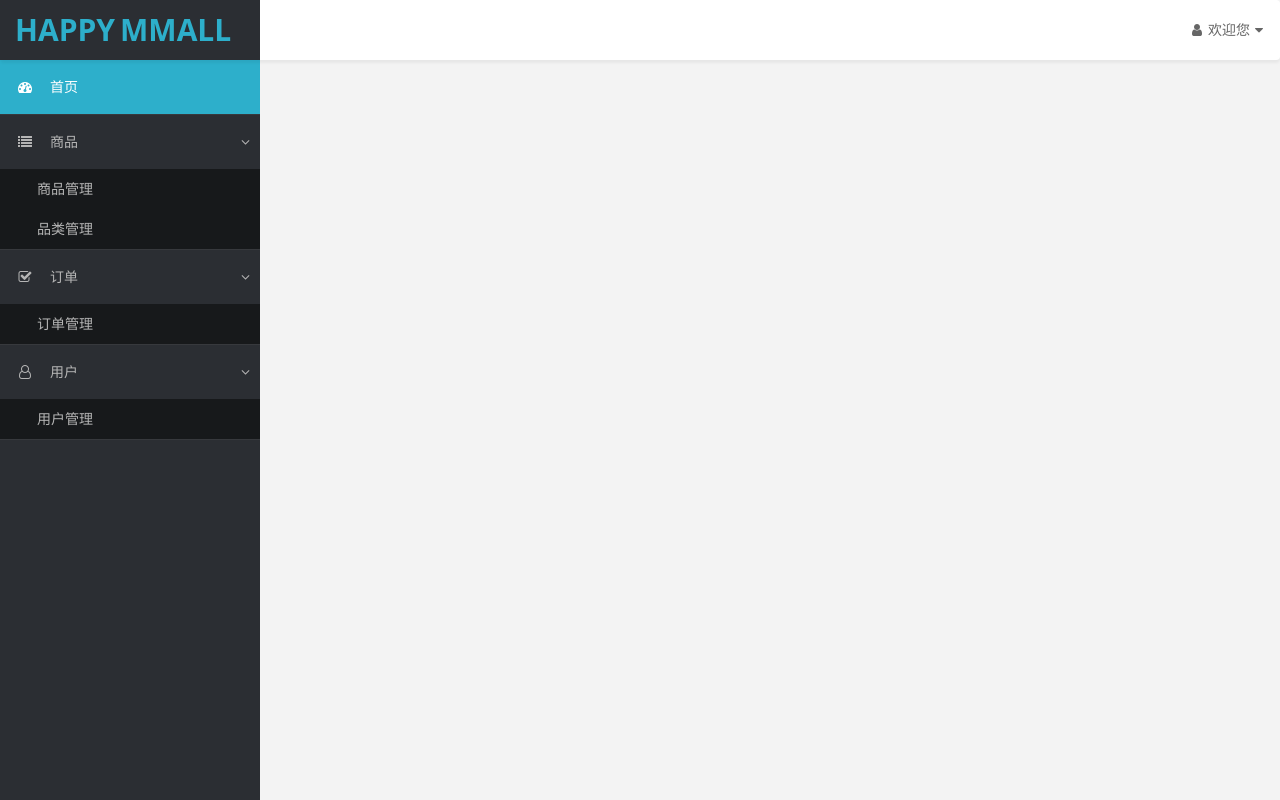
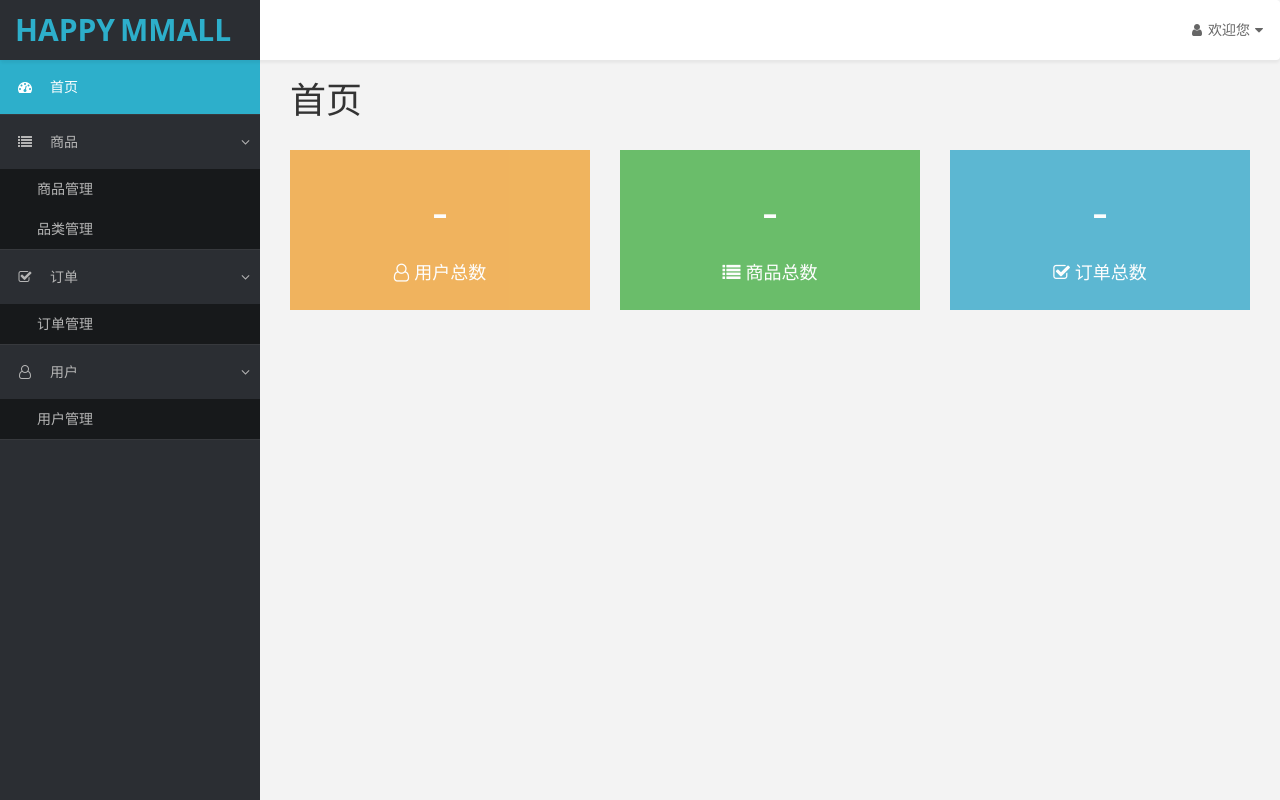
Before and after one commit to XavierJava/react-mall, a React app: page / in a window 1280 px wide. Built offline with nearby package versions, Linux system fonts and the light colour scheme; no server answers.

Commit message:
index page

```diff
--- a/config/webpack.config.dev.js
+++ b/config/webpack.config.dev.js
@@ -202,12 +202,13 @@ module.exports = {
             // its runtime that would otherwise processed through "file" loader.
             // Also exclude `html` and `json` extensions so they get processed
             // by webpacks internal loaders.
-            exclude: [/\.(js|jsx|mjs)$/, /\.html$/, /\.json$/],
+            exclude: [/\.(js|jsx|mjs)$/, /\.html$/, /\.json$/,/\.scss$/],
             loader: require.resolve('file-loader'),
             options: {
               name: 'static/media/[name].[hash:8].[ext]',
             },
           },
+          { test: /\.scss$/, loaders: ['style-loader', 'css-loader', 'sass-loader'], },
         ],
       },
       // ** STOP ** Are you adding a new loader?
--- a/config/webpack.config.prod.js
+++ b/config/webpack.config.prod.js
@@ -222,11 +222,12 @@ module.exports = {
             // it's runtime that would otherwise processed through "file" loader.
             // Also exclude `html` and `json` extensions so they get processed
             // by webpacks internal loaders.
-            exclude: [/\.(js|jsx|mjs)$/, /\.html$/, /\.json$/],
+            exclude: [/\.(js|jsx|mjs)$/, /\.html$/, /\.json$/,/\.scss$/],
             options: {
               name: 'static/media/[name].[hash:8].[ext]',
             },
           },
+          { test: /\.scss$/, loaders: ['style-loader', 'css-loader', 'sass-loader'], },
           // ** STOP ** Are you adding a new loader?
           // Make sure to add the new loader(s) before the "file" loader.
         ],
--- a/package.json
+++ b/package.json
@@ -103,5 +103,9 @@
       "target": "http://admintest.happymmall.com",
       "changeOrigin": true
     }
+  },
+  "devDependencies": {
+    "node-sass": "^4.9.3",
+    "sass-loader": "^7.1.0"
   }
 }
--- /dev/null
+++ b/src/components/page-title/PageTitle.jsx
@@ -0,0 +1,20 @@
+import React from 'react';
+
+class PageTitle extends React.Component{
+
+    componentWillMount(){
+        document.title = this.props.title + ' - HAPPY MMALL';
+    }
+    render(){
+        return (
+            <div className="row">
+                <div className="col-md-12">
+                    <h1 className="page-header">{this.props.title}</h1>
+                    {this.props.children}
+                </div>
+            </div>
+        );
+    }
+}
+
+export default PageTitle;
--- a/src/containers/views/Home/index.jsx
+++ b/src/containers/views/Home/index.jsx
@@ -1,10 +1,63 @@
 import React, { Component } from 'react';
+import Util from 'util/util';
+import statistic from 'user/statistic-service';
+import { Link }     from 'react-router-dom';
+import PageTitle from 'component/page-title/PageTitle';
+import './index.scss';
 class Index extends Component {
+    constructor(){
+        super();
+        this.state = {
+            userCount       : '-',
+            productCount    : '-',
+            orderCount      : '-'
+        }
+    }
 
+componentDidMount(){
+    this.loadCount();
+}
+    loadCount(){
+        statistic.getHomeCount().then(res=>{
+           this.setState(res);
+        },errMsg=>{
+            Util.errorTips(errMsg);
+        });
+    }
     render() {
         return (
-        <div id='page-wrapper'>
-        </div>
+            <div id="page-wrapper">
+            <PageTitle title="首页" />
+                <div className="row">
+                    <div className="col-md-4">
+                        <Link to="/user" className="color-box brown">
+                            <p className="count">{this.state.userCount}</p>
+                            <p className="desc">
+                                <i className="fa fa-user-o"></i>
+                                <span>用户总数</span>
+                            </p>
+                        </Link>
+                    </div>
+                    <div className="col-md-4">
+                        <Link to="/product" className="color-box green">
+                            <p className="count">{this.state.productCount}</p>
+                            <p className="desc">
+                                <i className="fa fa-list"></i>
+                                <span>商品总数</span>
+                            </p>
+                        </Link>
+                    </div>
+                    <div className="col-md-4">
+                        <Link to="/order" className="color-box blue">
+                            <p className="count">{this.state.orderCount}</p>
+                            <p className="desc">
+                                <i className="fa fa-check-square-o"></i>
+                                <span>订单总数</span>
+                            </p>
+                        </Link>
+                    </div>
+                </div>
+            </div>
         );
     }
 }
--- /dev/null
+++ b/src/containers/views/Home/index.scss
@@ -0,0 +1,29 @@
+
+.color-box{
+    display: block;
+    height: 160px;
+    text-align: center;
+    padding: 20px 0;
+    opacity: .9;
+    transition: all .3s;
+    &:hover{
+        text-decoration: none;
+        color: #555;
+        opacity: 1;
+        transform: scale(1.08);
+    }
+    &:focus{
+        text-decoration: none;
+    }
+    .count{
+        font-size: 50px;
+        height: 80px;
+        line-height: 80px;
+    }
+    .desc{
+        font-size: 18px;
+        .fa{
+            margin-right: 5px;
+        }
+    }
+}
--- /dev/null
+++ b/src/service/statistic-service.jsx
@@ -0,0 +1,14 @@
+import Util from 'util/util';
+
+
+class statistic{
+    static getHomeCount(){
+        return Util.request({
+            url:'/manage/statistic/base_count.do',
+
+        });
+    }
+}
+
+
+export default statistic;
```
Also changed, not shown: 2 other files (tests, documents, lock files or other folders).
